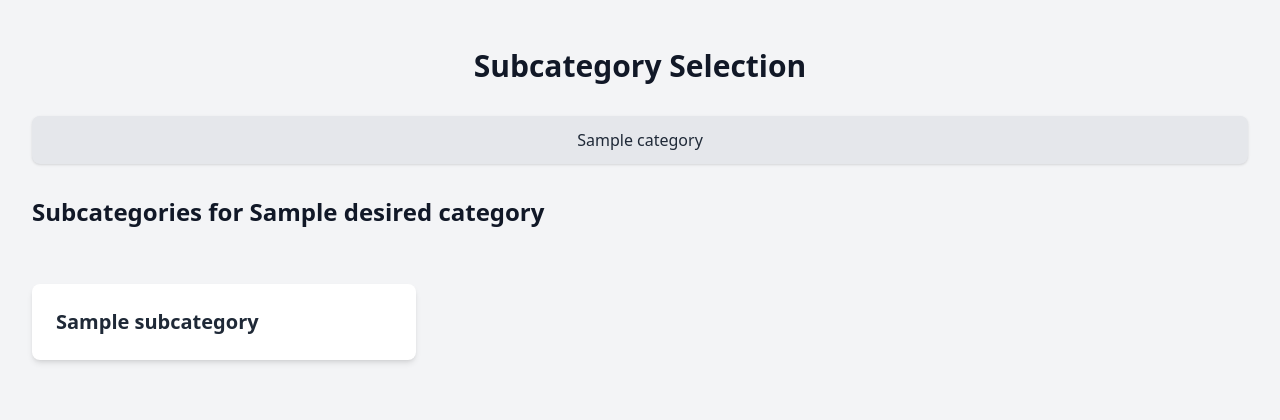
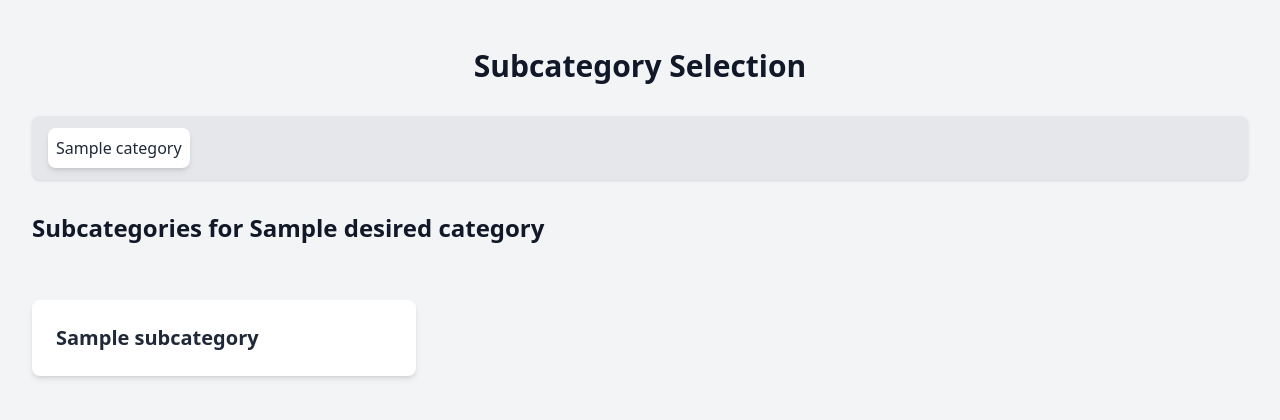
Before and after one commit to zabalae/iterio_project, a Django app: template iterio_app/templates/iterio_app/subcategory_selection.html in a window 1280 px wide. Shown: the part 56-476 px from the top of the page. Run offline with Django 5.2, Linux system fonts and the light colour scheme; the template is opened without the code that fills it: most values are stand-ins (such as "Sample title", 1, 10 or a date in 2020); some libraries are stand-ins or nearby versions.

Commit message:
trying to fix navbar for category selection

```diff
--- a/iterio_app/templates/iterio_app/subcategory_selection.html
+++ b/iterio_app/templates/iterio_app/subcategory_selection.html
@@ -8,16 +8,16 @@
 <div class="container mx-auto p-4">
     <h1 class="text-3xl font-bold text-center mb-8">Subcategory Selection</h1>
 
-    <nav class="bg-gray-200 shadow rounded-lg mb-8">
+    <nav class="bg-gray-200 shadow rounded-lg mb-8 overflow-x-auto">
         <div class="max-w-screen-xl px-4 py-3 mx-auto">
-            <div class="flex items-center justify-center overflow-x-auto custom-scrollbar" id="category-scroll-container">
-                <ul class="flex justify-evenly space-x-4 whitespace-nowrap">
-                    {% for category in categories %}
-                    <li class="nav-item">
-                        <a href="?category={{ category.id }}" class="text-gray-800 hover:text-gray-600 transition duration-300">{{ category.name }}</a>
-                    </li>
-                    {% endfor %}
-                </ul>
+            <div class="flex space-x-4">
+                {% for category in categories %}
+                <div class="nav-item text-center">
+                    <a href="?category={{ category.id }}" class="block text-gray-800 hover:text-gray-600 transition duration-300 p-2 bg-white rounded-lg shadow-md hover:shadow-lg whitespace-nowrap">
+                        {{ category.name }}
+                    </a>
+                </div>
+                {% endfor %}
             </div>
         </div>
     </nav>
@@ -37,51 +37,11 @@
 </div>
 
 <style>
-    .custom-scrollbar {
-        scrollbar-width: thin;
-        scrollbar-color: #abb3bd #E0E0E0;
-    }
-
-    .custom-scrollbar::-webkit-scrollbar {
-        height: 12px;
-    }
-
-    .custom-scrollbar::-webkit-scrollbar-track {
-        background: #E0E0E0;
-        border-radius: 6px;
-    }
-
-    .custom-scrollbar::-webkit-scrollbar-thumb {
-        background-color: #abb3bd;
-        border-radius: 6px;
-        border: 3px solid #E0E0E0;
-    }
-
-    .custom-scrollbar::-webkit-scrollbar-thumb:hover {
-        background-color: #051b2c;
+    .nav-item a {
+        display: inline-block;
+        width: 100%;
+        height: 100%;
     }
 </style>
 
-<script>
-    document.addEventListener('DOMContentLoaded', function () {
-        const scrollContainer = document.getElementById('category-scroll-container');
-
-        scrollContainer.addEventListener('mousemove', function (event) {
-            const containerWidth = scrollContainer.offsetWidth;
-            const scrollWidth = scrollContainer.scrollWidth;
-            const mouseX = event.clientX - scrollContainer.getBoundingClientRect().left;
-            const threshold = 50; // Distance from the edge in pixels to start scrolling
-            const maxScrollSpeed = 20; // Max pixels to scroll per frame
-
-            if (mouseX < threshold) {
-                const scrollSpeed = maxScrollSpeed * ((threshold - mouseX) / threshold);
-                scrollContainer.scrollLeft -= scrollSpeed;
-            } else if (mouseX > containerWidth - threshold) {
-                const scrollSpeed = maxScrollSpeed * ((mouseX - (containerWidth - threshold)) / threshold);
-                scrollContainer.scrollLeft += scrollSpeed;
-            }
-        });
-    });
-</script>
-
 {% endblock %}
--- a/theme/static/css/dist/styles.css
+++ b/theme/static/css/dist/styles.css
@@ -1098,6 +1098,10 @@ select {
   grid-template-columns: repeat(1, minmax(0, 1fr));
 }
 
+.grid-cols-2 {
+  grid-template-columns: repeat(2, minmax(0, 1fr));
+}
+
 .flex-col {
   flex-direction: column;
 }
@@ -1126,8 +1130,8 @@ select {
   justify-content: space-between;
 }
 
-.justify-evenly {
-  justify-content: space-evenly;
+.gap-4 {
+  gap: 1rem;
 }
 
 .gap-6 {
@@ -1869,10 +1873,24 @@ select {
   .md\:grid-cols-2 {
     grid-template-columns: repeat(2, minmax(0, 1fr));
   }
+
+  .md\:grid-cols-3 {
+    grid-template-columns: repeat(3, minmax(0, 1fr));
+  }
 }
 
 @media (min-width: 1024px) {
   .lg\:grid-cols-3 {
     grid-template-columns: repeat(3, minmax(0, 1fr));
   }
-}
+
+  .lg\:grid-cols-4 {
+    grid-template-columns: repeat(4, minmax(0, 1fr));
+  }
+}
+
+@media (min-width: 1280px) {
+  .xl\:grid-cols-6 {
+    grid-template-columns: repeat(6, minmax(0, 1fr));
+  }
+}
```
Also changed, not shown: db.sqlite3.
